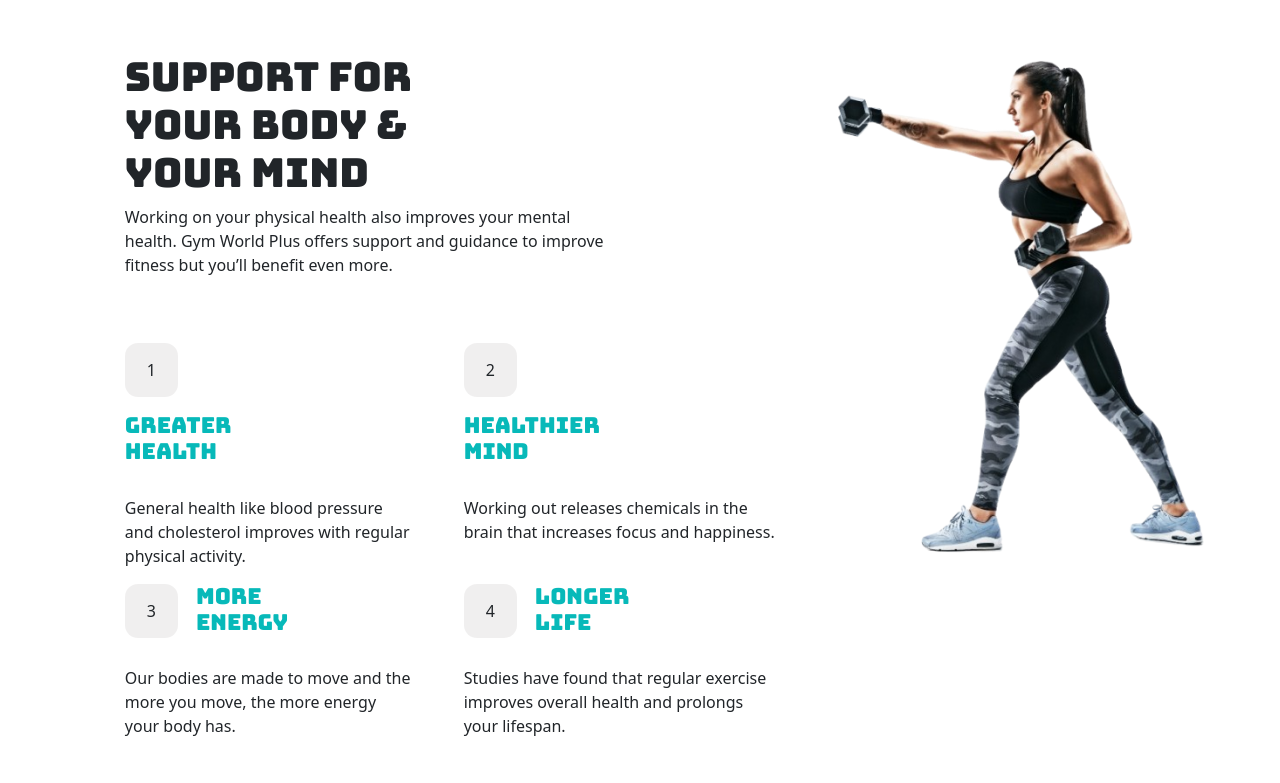
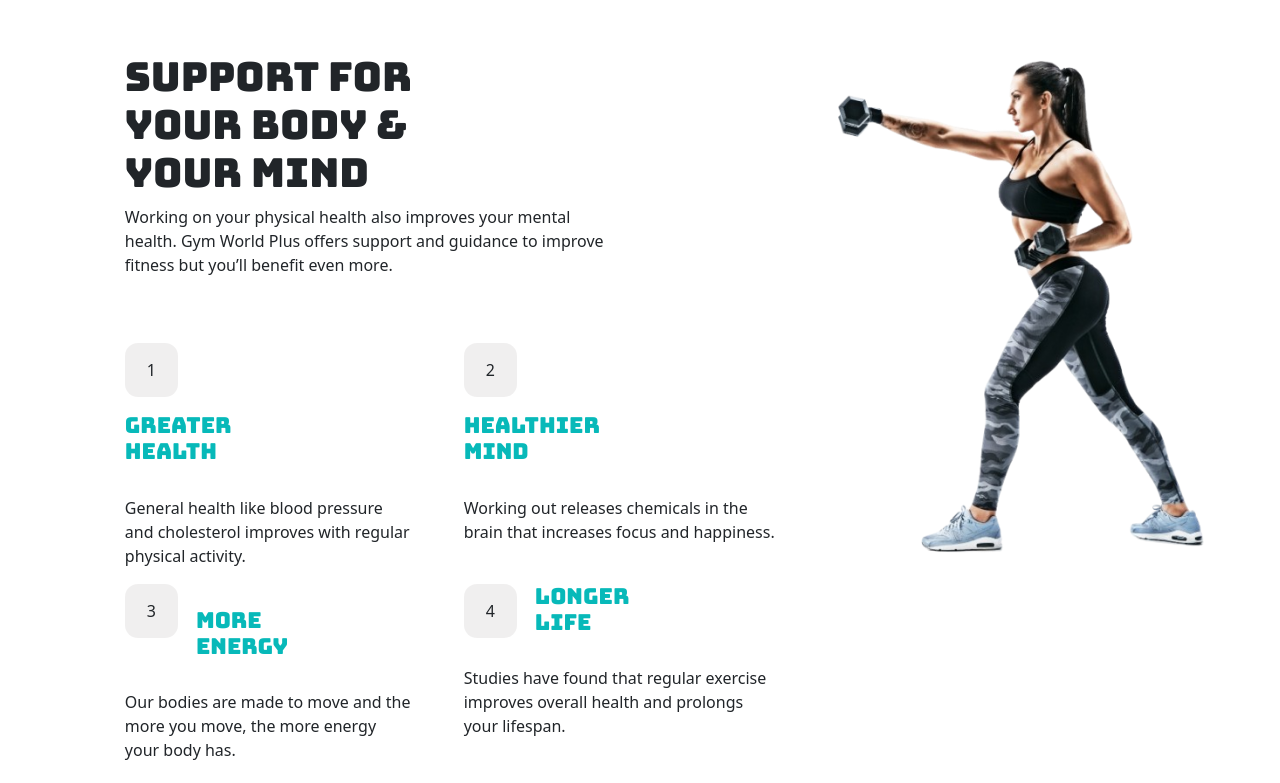
Before and after one commit to anijithanil/GYM-Website, a plain HTML site: page index.html in a window 1280 px wide. Shown: the part 1203-1986 px from the top of the page. Drawn offline with nearby package versions, Linux system fonts and the light colour scheme; files whose address does not match are found by name.

Commit message:
support sec edited

```diff
--- a/index.html
+++ b/index.html
@@ -192,7 +192,7 @@
           </div>
           <div class="grid-item">
             <div class="item-head">
-              <p>3</p>
+              <p>3</p><br>
               <h2>MORE ENERGY</h2>
             </div>
             <div class="item-para">
```
